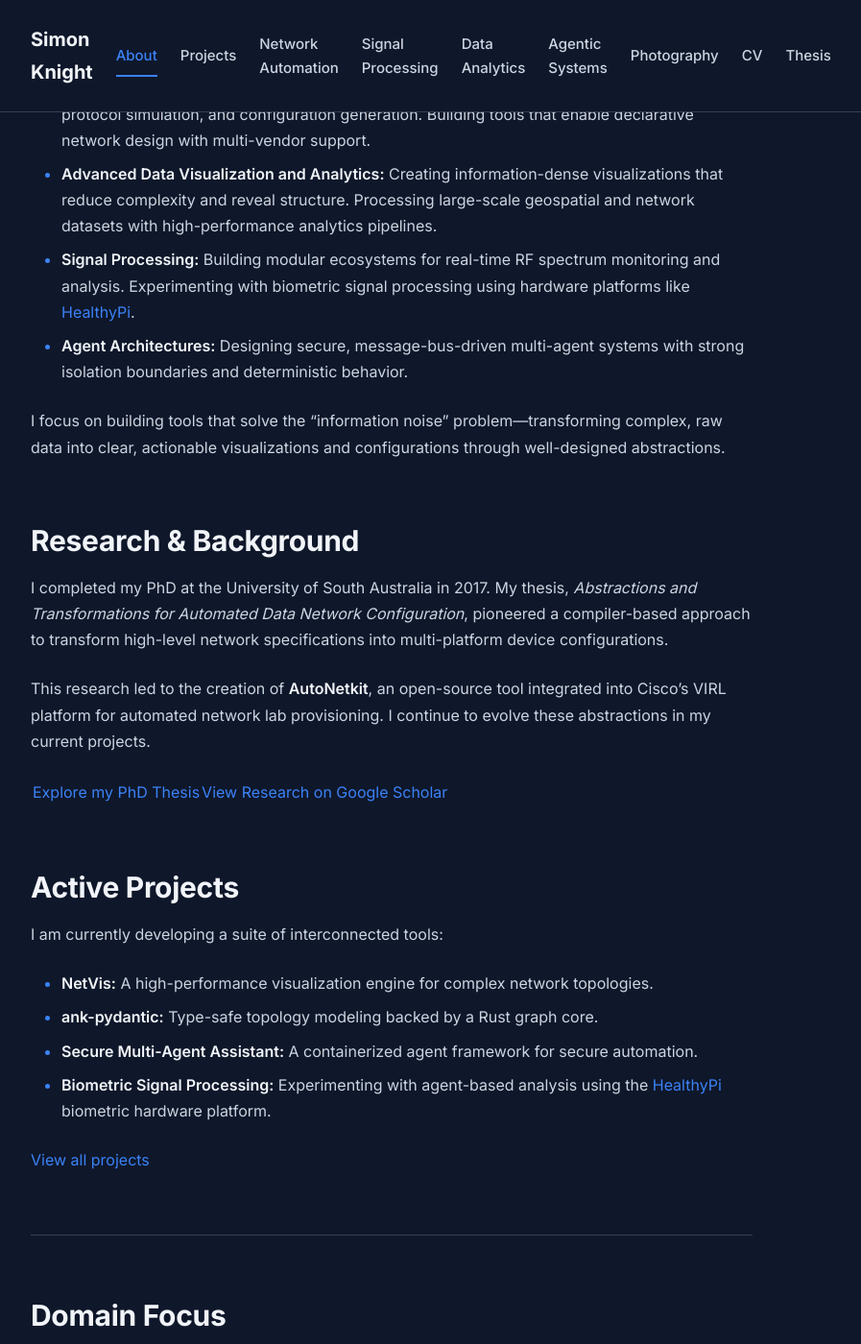
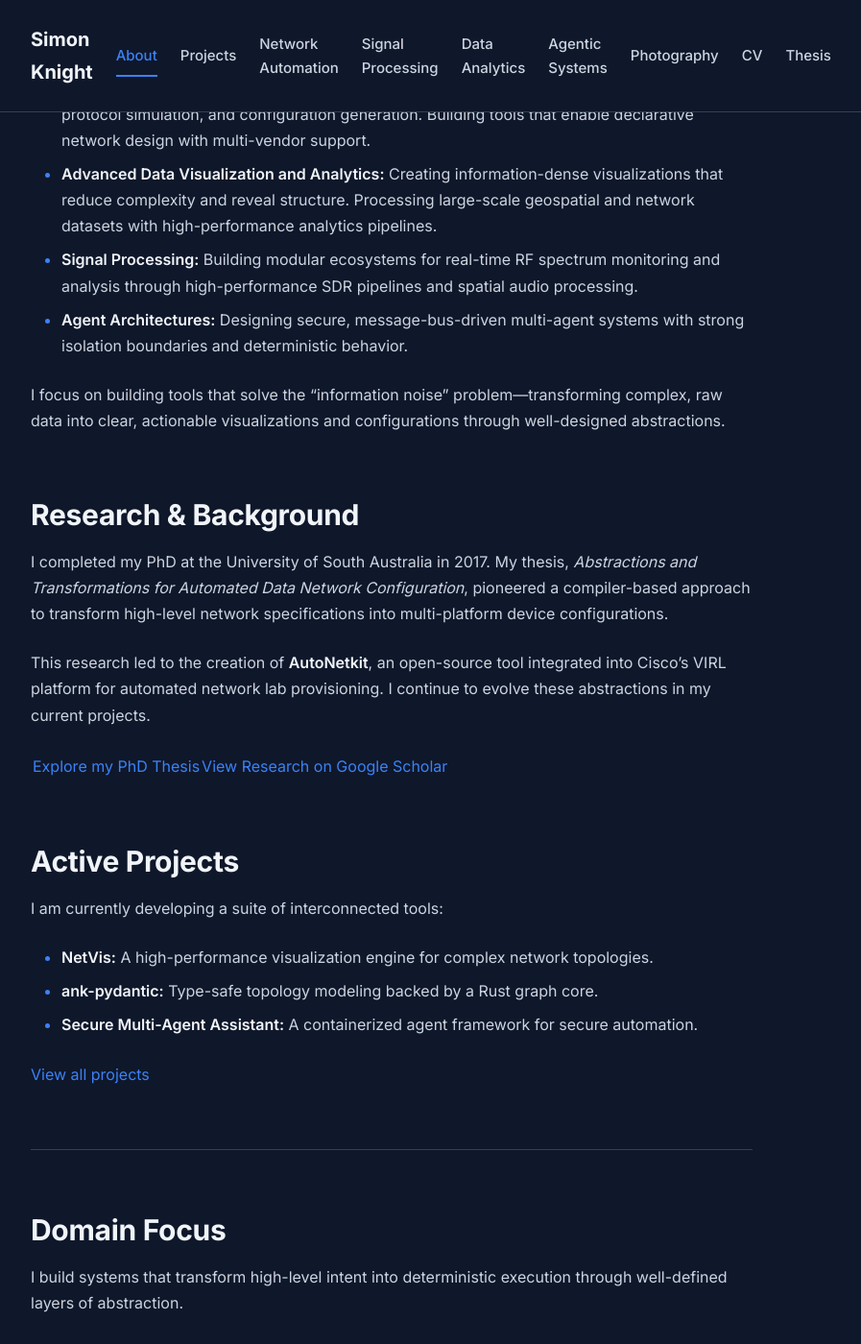
Before and after one commit to sk2/sk2.github.com, a Jekyll site: the page built from index.md, in a window 1280 px wide and 1400 px high, scrolled down 496 px. Shown: the whole window at 96% size, without its empty margins (232-1129 px from the left). Built offline with Jekyll 4.4.1, drawn with Linux system fonts in a browser that asks for light colours; our own code applies the rules of GitHub Pages for plain Markdown files.

Commit message:
Remove HealthyPi references from main pages
Removed HealthyPi Ecosystem mentions from:
- index.md (Core Expertise and Active Projects sections)
- projects.md (Signal Processing & RF section)

Simplified signal processing description to focus on SDR and spatial audio.

Co-Authored-By: Claude Sonnet 4.5 <noreply@anthropic.com>

```diff
--- a/index.md
+++ b/index.md
@@ -13,7 +13,7 @@ My work centers on building the right abstractions and transformations for compl
 - **Systems Design:** Emphasizing systematic planning, type-safe interfaces, and comprehensive test coverage as first-class citizens. Designing systems that transform high-level intent into executable implementations through well-defined layers of abstraction.
 - **Network Automation:** Developing high-performance Rust engines for topology modeling, protocol simulation, and configuration generation. Building tools that enable declarative network design with multi-vendor support.
 - **Advanced Data Visualization and Analytics:** Creating information-dense visualizations that reduce complexity and reveal structure. Processing large-scale geospatial and network datasets with high-performance analytics pipelines.
-- **Signal Processing:** Building modular ecosystems for real-time RF spectrum monitoring and analysis. Experimenting with biometric signal processing using hardware platforms like [HealthyPi](https://www.crowdsupply.com/protocentral/healthypi-move).
+- **Signal Processing:** Building modular ecosystems for real-time RF spectrum monitoring and analysis through high-performance SDR pipelines and spatial audio processing.
 - **Agent Architectures:** Designing secure, message-bus-driven multi-agent systems with strong isolation boundaries and deterministic behavior.
 
 I focus on building tools that solve the "information noise" problem—transforming complex, raw data into clear, actionable visualizations and configurations through well-designed abstractions.
@@ -33,7 +33,6 @@ I am currently developing a suite of interconnected tools:
 - **NetVis:** A high-performance visualization engine for complex network topologies.
 - **ank-pydantic:** Type-safe topology modeling backed by a Rust graph core.
 - **Secure Multi-Agent Assistant:** A containerized agent framework for secure automation.
-- **Biometric Signal Processing:** Experimenting with agent-based analysis using the [HealthyPi](https://www.crowdsupply.com/protocentral/healthypi-move) biometric hardware platform.
 
 [View all projects](projects)
 
```
Also changed, not shown: projects.md (+0 -4 lines).
